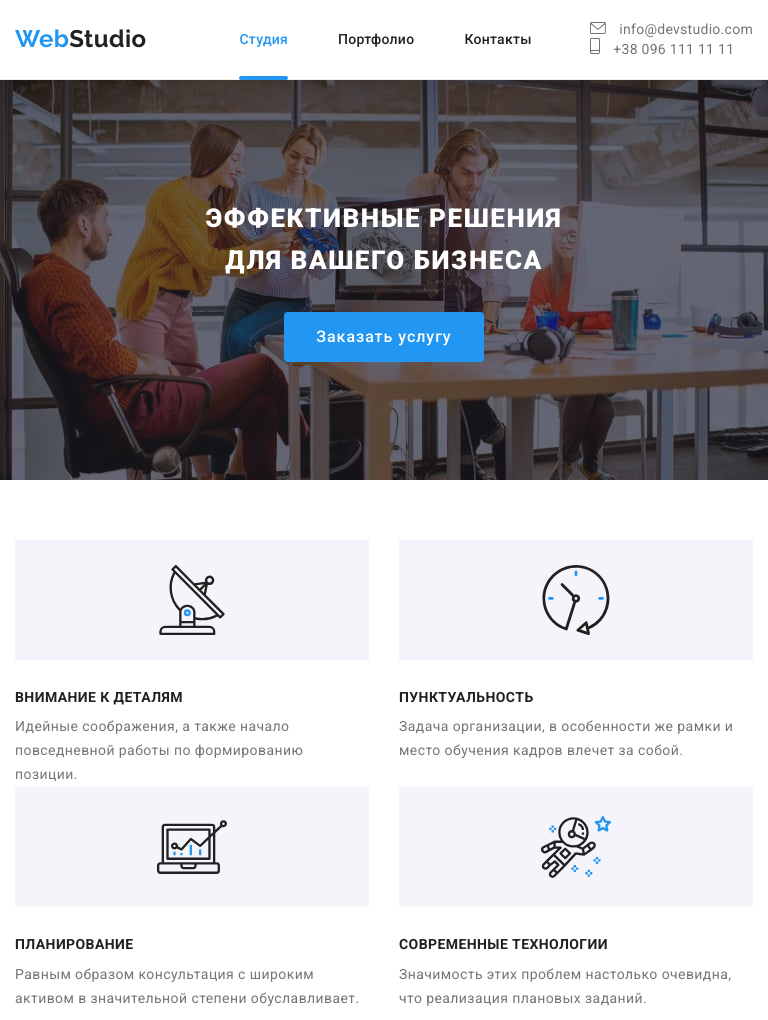
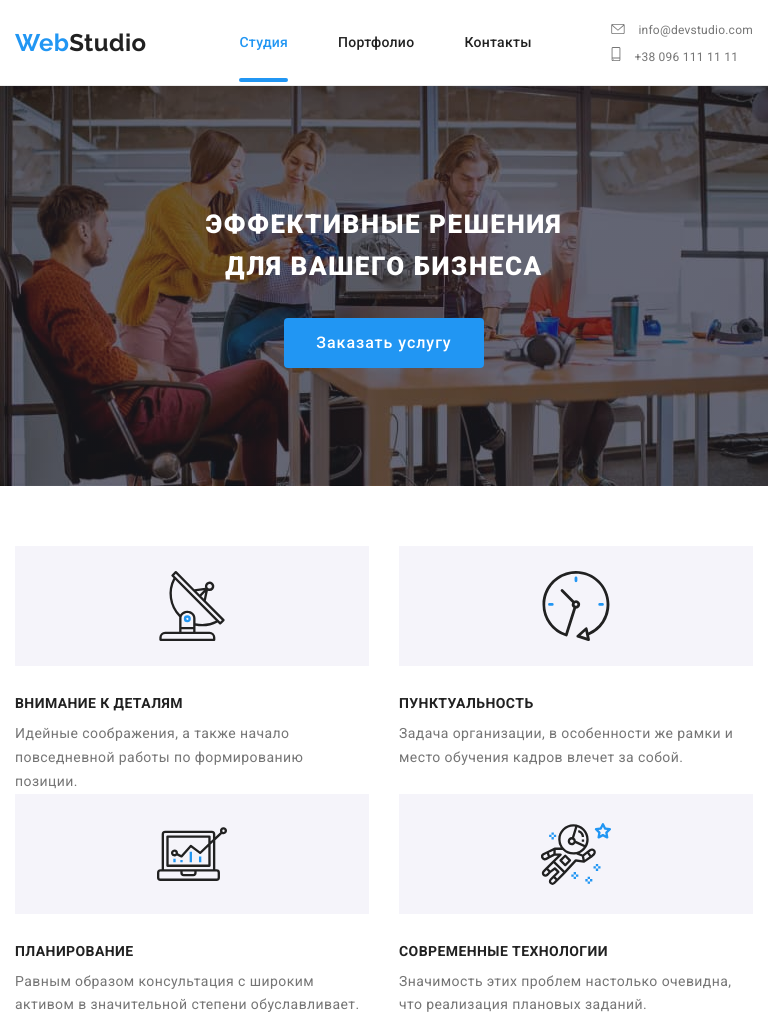
Before and after one commit to Daemon-L/goit-markup-hw-08, a plain HTML site: page index.html in a window 768 px wide. Shown: the top 1020 px of the page. Drawn offline with nearby package versions, Linux system fonts and the light colour scheme.

Commit message:
Меняет размеры в Хедере (не закончено)

```diff
--- a/index.html
+++ b/index.html
@@ -37,9 +37,9 @@
             </nav>
 
             <ul class="list contacts__list">
-                <li class="heder__item-contacts">
+                <li class="heder__item-contacts heder__link--tab">
                     <a href="mailto:info@devstudio.com" class="links heder__link contacts__links">
-                        <svg class="contacts__icon" width="16" height="12">
+                        <svg class="contacts__icon" width="14" height="10">
                             <use href="./images/decoration/symbol-defs.svg#envelope"></use>
                         </svg> info@devstudio.com
                     </a>
@@ -47,7 +47,7 @@
 
                 <li class="heder__item-contacts">
                     <a class="links heder__link contacts__links" href="tel:+380961111111">
-                        <svg class="contacts__icon" width="10" height="16">
+                        <svg class="contacts__icon" width="10" height="14">
                             <use href="./images/decoration/symbol-defs.svg#smartphone"></use>
                         </svg> +38 096 111 11 11
                     </a>
--- a/sass/base/_common.scss
+++ b/sass/base/_common.scss
@@ -46,7 +46,6 @@ p {
     border-radius: 2px;
 
     position: absolute;
-    bottom: -1px;
     width: 100%;
   }
 }
@@ -70,9 +69,24 @@ p {
 }
 
 
+@media screen and (min-width: 768px) {
+
+  .links {
+    &--active::after {
+      bottom: 0;
+    }
+  }
+}
+
 @media screen and (min-width: 1200px) {
   .section {
     padding-top: 94px;
     padding-bottom: 94px;
   }
+
+  .links {
+    &--active::after {
+      bottom: -1px;
+    }
+  }
 }
--- a/sass/layout/_heder.scss
+++ b/sass/layout/_heder.scss
@@ -57,9 +57,24 @@
 
 @media screen and (min-width: 767px) and (max-width: 1199px) {
   .contacts__list {
-    margin-top: 21px;
-    margin-bottom: 21px;
+    padding-top: 21px;
+    padding-bottom: 21px;
   }
+
+  .heder__link {
+    padding-top: 0;
+    padding-bottom: 0;
+  }
+
+  .heder__link--tab {
+    margin-bottom: 10px;
+  }
+
+  .contacts__links.heder__link {
+    padding-top: 0;
+    padding-bottom: 0;
+  }
+
 }
 
 @media screen and (min-width: 768px) {
@@ -71,6 +86,7 @@
     padding-top: 32px;
     padding-bottom: 32px;
   }
+
 
   .nav__list {
     display: flex;
@@ -96,6 +112,8 @@
 
   .contacts__links {
     color: var(--primary-font-color);
+    font-size: 12px;
+    line-height: 1.17;
 
     &:hover .contacts__icon,
     &:focus .contacts__icon {
@@ -103,6 +121,8 @@
     }
   }
 }
+
+
 
 // *********************** DESKTOP ********************
 
```
Also changed, not shown: css/main.css, css/main.min.css, 2 other files.
